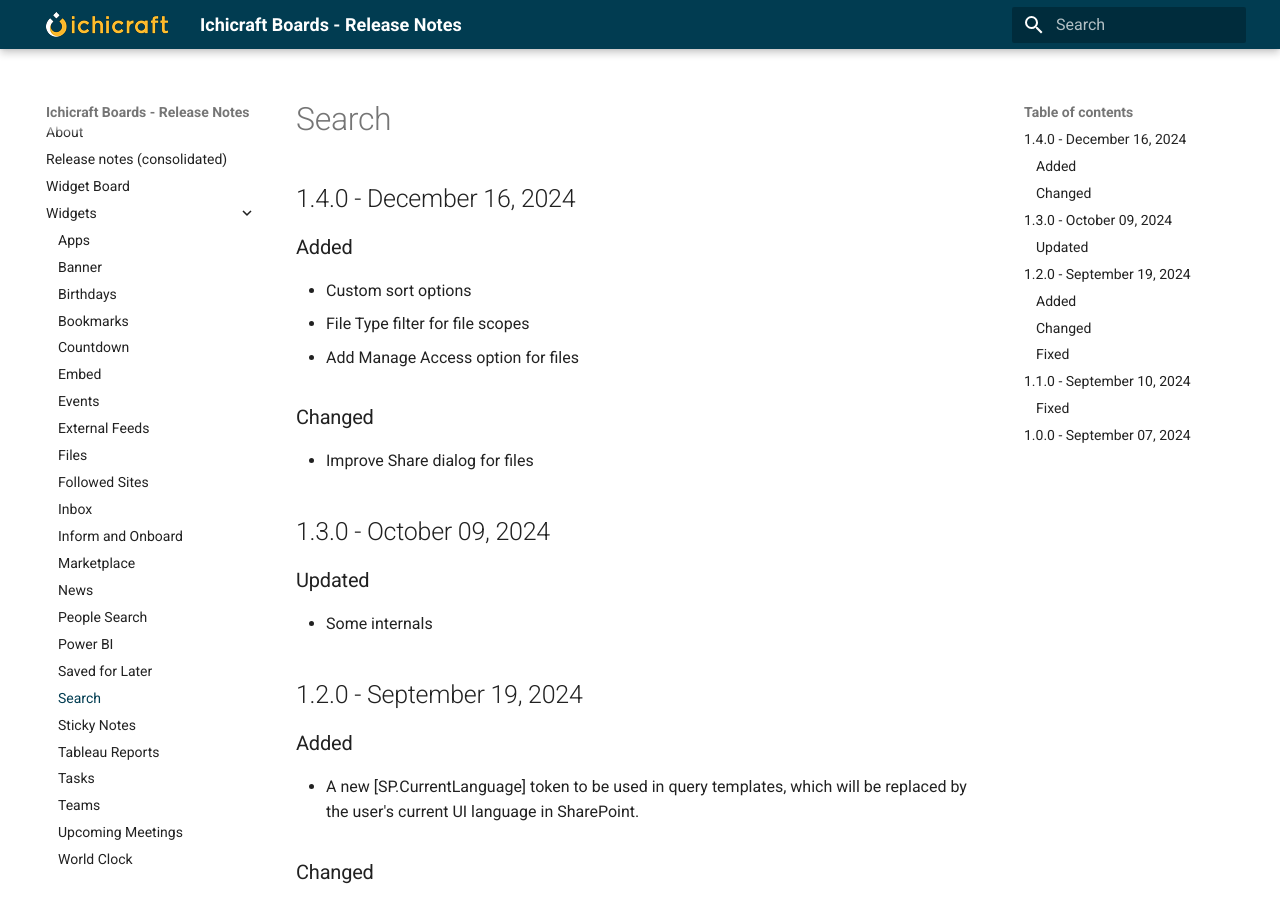
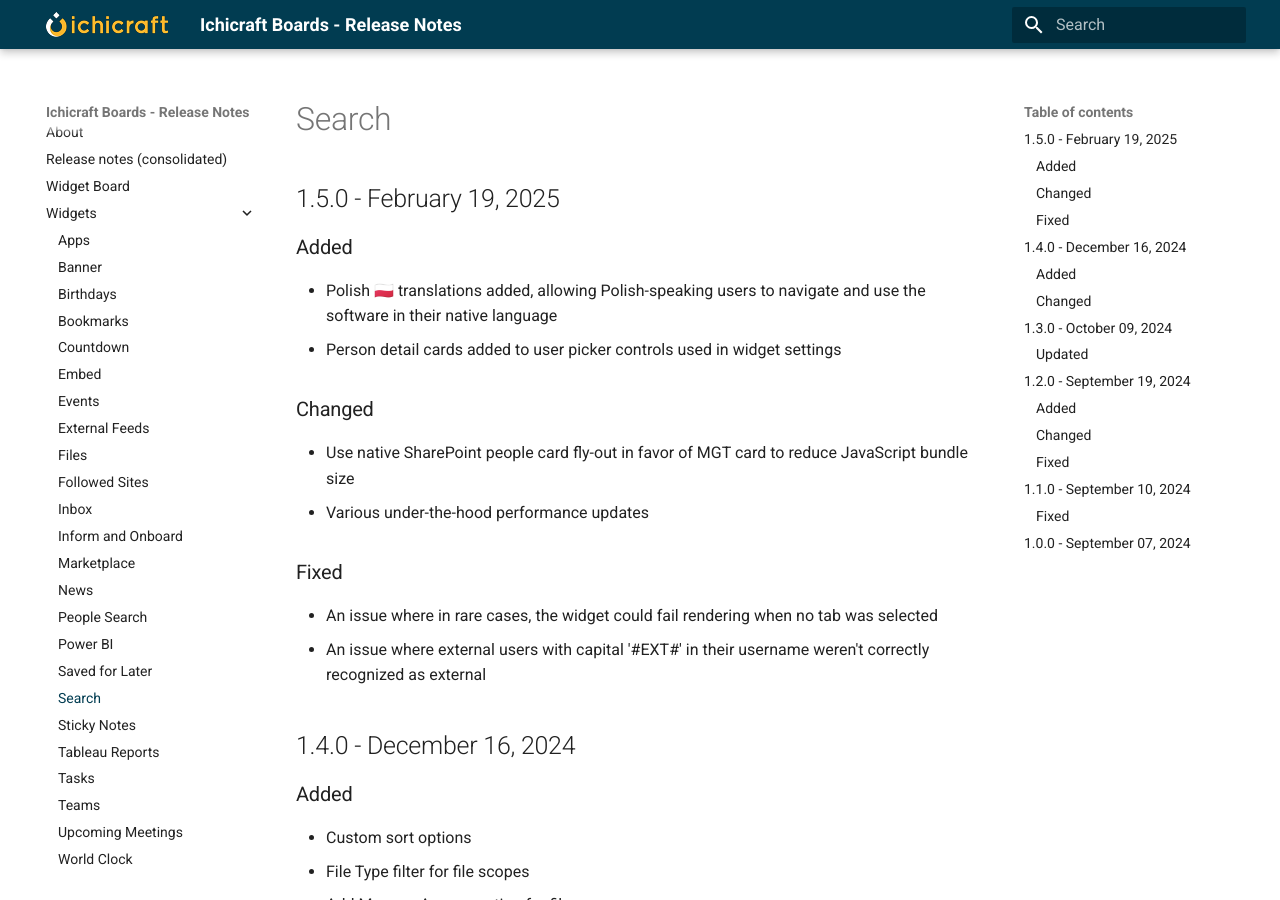
Before and after one commit to ichicraft/widgets-docs, an MkDocs documentation site: the page built from docs/Widgets/Search.md, in a window 1280 px wide and 900 px high. Built offline with MkDocs 1.6.1 and Material for MkDocs 9.7.7, drawn with Linux system fonts in a browser that asks for light colours.

```diff
--- a/docs/Widgets/Search.md
+++ b/docs/Widgets/Search.md
@@ -1,3 +1,17 @@
+## 1.5.0 - February 19, 2025
+
+### Added
+- Polish 🇵🇱 translations added, allowing Polish-speaking users to navigate and use the software in their native language
+- Person detail cards added to user picker controls used in widget settings
+
+### Changed
+- Use native SharePoint people card fly-out in favor of MGT card to reduce JavaScript bundle size
+- Various under-the-hood performance updates
+
+### Fixed
+- An issue where in rare cases, the widget could fail rendering when no tab was selected
+- An issue where external users with capital &#x27;#EXT#&#x27; in their username weren&#x27;t correctly recognized as external
+
 ## 1.4.0 - December 16, 2024
 
 ### Added
```
Also changed, not shown: docs/Release-notes-(consolidated).md (+14 -0 lines).
